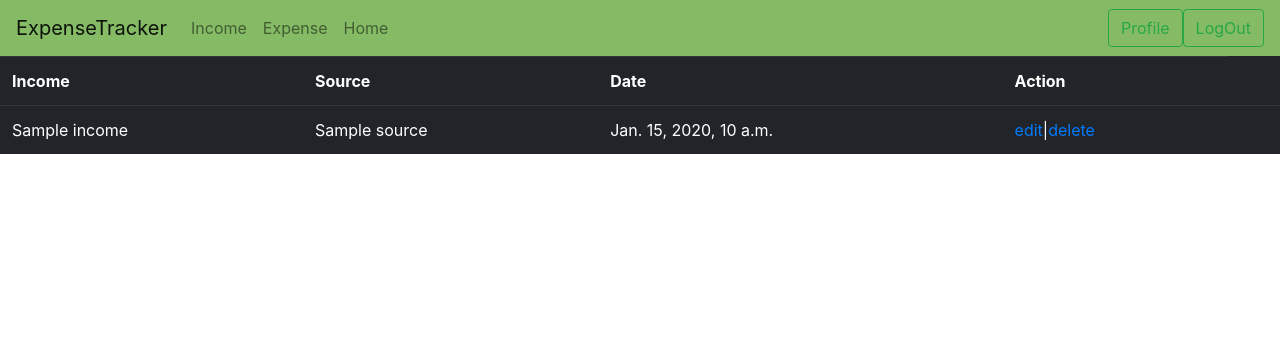
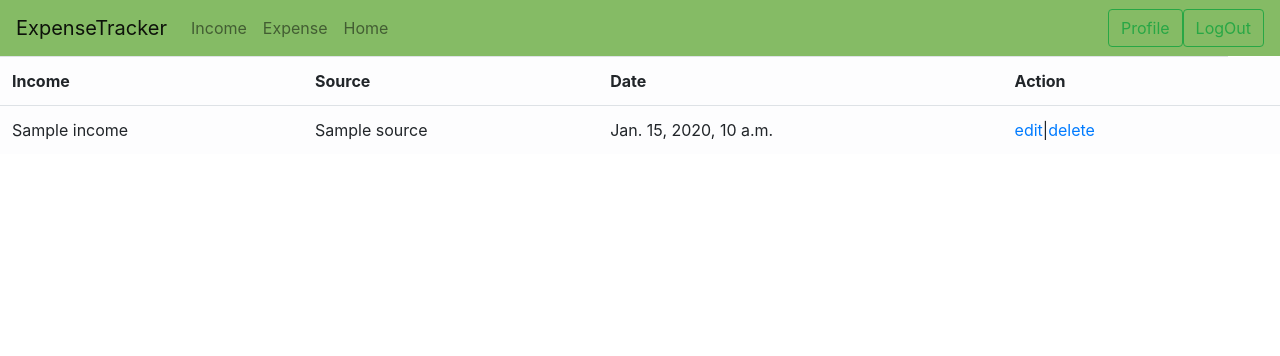
Before and after one commit to Sujeet9271/mtrack, a Django app: template templates/income.html in a window 1280 px wide. Shown: the top 356 px of the page. Run offline with Django 3.2, Linux system fonts and the light colour scheme; the template is opened without the code that fills it: most values are stand-ins (such as "Sample title", 1, 10 or a date in 2020); some libraries are stand-ins or nearby versions.

Commit message:
backround updated

```diff
--- a/templates/account/dashboard.html
+++ b/templates/account/dashboard.html
@@ -9,7 +9,7 @@
     <title>ExpenseTracker</title>
     <style>
 body {
-  background-image: url("{% static 'image/background.svg' %}");
+  /* background-image: url("{% static 'image/background.svg' %}"); */
   background-repeat: no-repeat;
   background-attachment: fixed;
   background-size: cover;
--- a/templates/expenses.html
+++ b/templates/expenses.html
@@ -6,7 +6,7 @@
 <!--{% block 'add' %} <li class="inactive"><a href="/admin/expenses/">Add<span class="sr-only">(current)</span></a></li> {% endblock %}-->
 
 {% block 'content' %}
-<table class="table table-hover table-dark">
+<table class="table table-hover table-light">
     <th>Title</th>
     <th>Category</th>
     <th>Description</th>
--- a/templates/income.html
+++ b/templates/income.html
@@ -4,7 +4,7 @@
 {% endblock %}
 
 {% block 'content' %}
-<table class="table table-hover table-dark">
+<table class="table table-hover table-light">
     <th>Income</th>
     <th>Source
     <th>Date</th>
--- a/templates/master/base.html
+++ b/templates/master/base.html
@@ -10,7 +10,7 @@
     <title>{% block 'title' %} {% endblock %}</title>
     <style>
 <!--            body {-->
-<!--              background-image: url("{% static 'image/background.svg' %}");-->
+/* <!--              background-image: url("{% static 'image/background.svg' %}");--> */
 <!--              background-repeat: no-repeat;-->
 <!--              background-attachment: fixed;-->
 <!--              background-size: cover;-->
```
